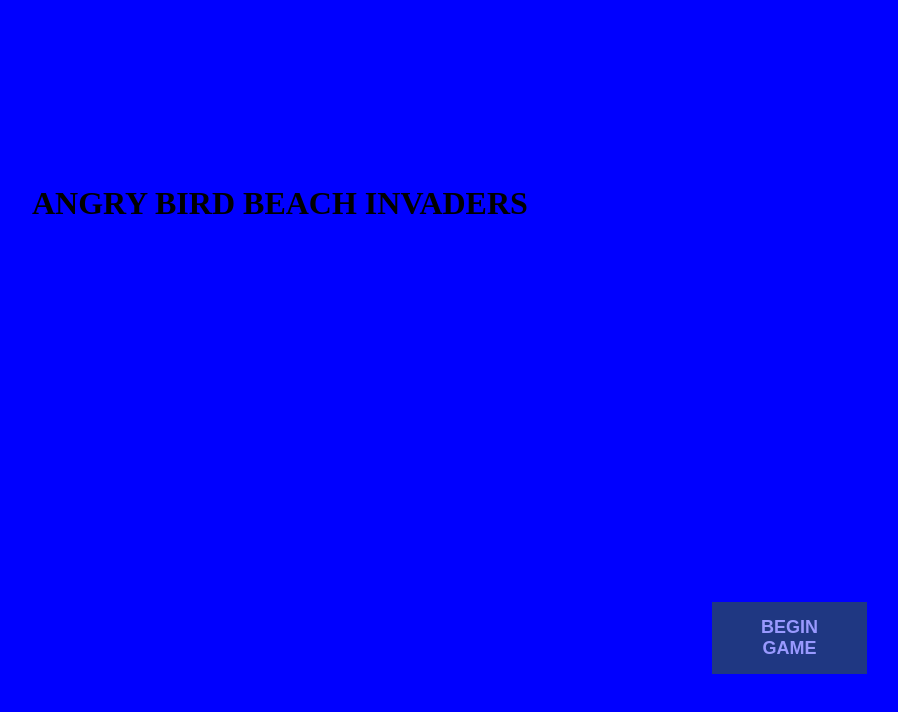
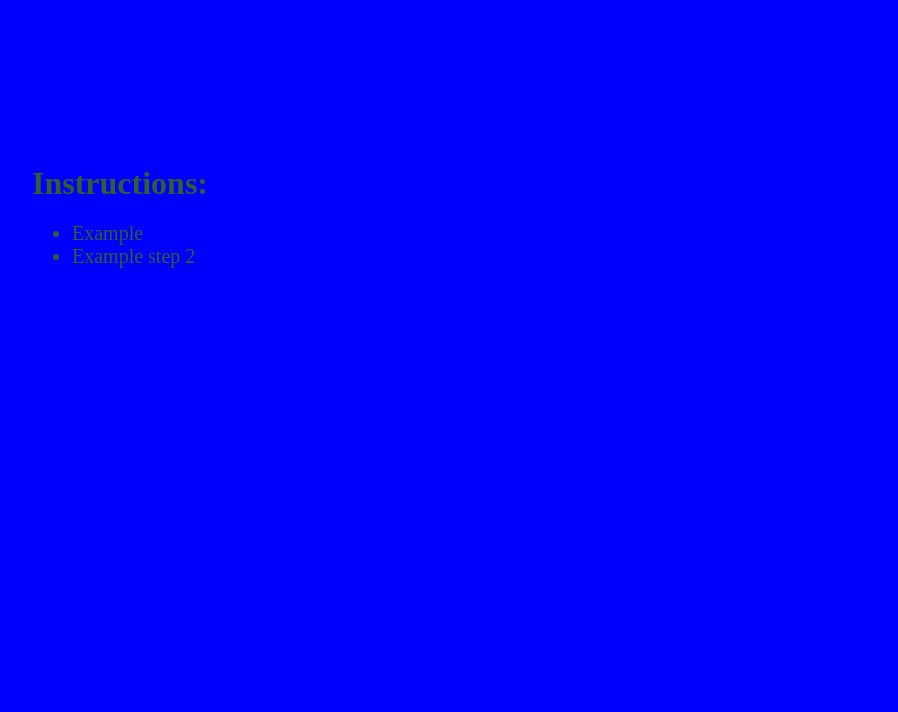
Before and after one commit to melannylima/AB-Space_Invaders, a plain HTML site: page index.html in a window 1280 px wide. Both pictures are taken after a click on the button "BEGIN GAME". Shown: the whole page, without its empty margins (228-1126 px from the left). Drawn offline with Linux system fonts and the light colour scheme.

Commit message:
created instruction screen

```diff
--- a/css/style.css
+++ b/css/style.css
@@ -6,33 +6,27 @@
   margin: 0px;
 }
 
-#title {
-  display: flex;
-  justify-content: center;
-  color: white;
-  margin-top: 15px;
-}
-
 .gamezone {
   background-image: url(../images/7153625.jpg);
   background-size: 75vw;
   display: flex;
-  height: 72vh;
+  height: 48vw;
   width: 75vw;
   border-radius: 18px;
-  margin: 35px 12.5vw 15px 12.5vw;
+  margin: 15px 12.5vw 15px 12.5vw;
   flex-direction: column;
 }
 
 h1 {
   margin: 150px 0px 0px 100px;
+  color: #345D30
 }
 
 #start {
   margin: 380px 25px 30px 780px;
   background-color: #345D30;
   border: none;
-  color: white;
+  color: #FFD486;
   padding: 15px 35px;
   text-align: center;
   font-size: 18px;
@@ -42,3 +36,9 @@
 }
 
 #start:hover {opacity: 1}
+
+ul {
+  margin-left: 100px;
+  color: #345D30;
+  font-size: 20px
+}
--- a/index.html
+++ b/index.html
@@ -7,9 +7,14 @@
   <body>
 
     <div class="gamezone">
-      <h1>ANGRY BIRD BEACH INVADERS</h1>
+
       <div id="toStart">
+        <h1>ANGRY BIRD BEACH INVADERS</h1>
         <button type="button" id="start">BEGIN GAME</button>
+      </div>
+
+      <div id="inst">
+
       </div>
     </div>
 
--- a/js/app.js
+++ b/js/app.js
@@ -1 +1,39 @@
 console.log("Beach Invaders!");
+
+// This game has 3 rounds and has to take the input of 2 players
+// There has to be several screens: start, instructions, play, winner screen
+
+// start to instructions transition
+
+const instructions = () => {
+  // Remove start screen
+  const startScreen = document.getElementById("toStart");
+  startScreen.remove();
+
+  // create title element for the instruction screen
+  let screenH = document.createElement("H1");
+  // Add the actual title to the title element
+  screenH.innerHTML = "Instructions:"
+
+  // create unordered list
+  const instList = document.createElement("UL")
+  // create list items
+  const firstL = document.createElement("LI")
+  firstL.innerHTML = "Example"
+  const secL = document.createElement("LI")
+  secL.innerHTML = "Example step 2"
+  // append list items to unordered list
+  instList.appendChild(firstL)
+  instList.appendChild(secL)
+
+  // get the instruction screen
+  const inst = document.getElementById("inst")
+
+  // attach the title to the instruction screen
+  inst.appendChild(screenH)
+  // attach unordered list to instruction screen
+  inst.appendChild(instList)
+}
+
+const startButton = document.getElementById("start")
+startButton.addEventListener("click", instructions)
```
